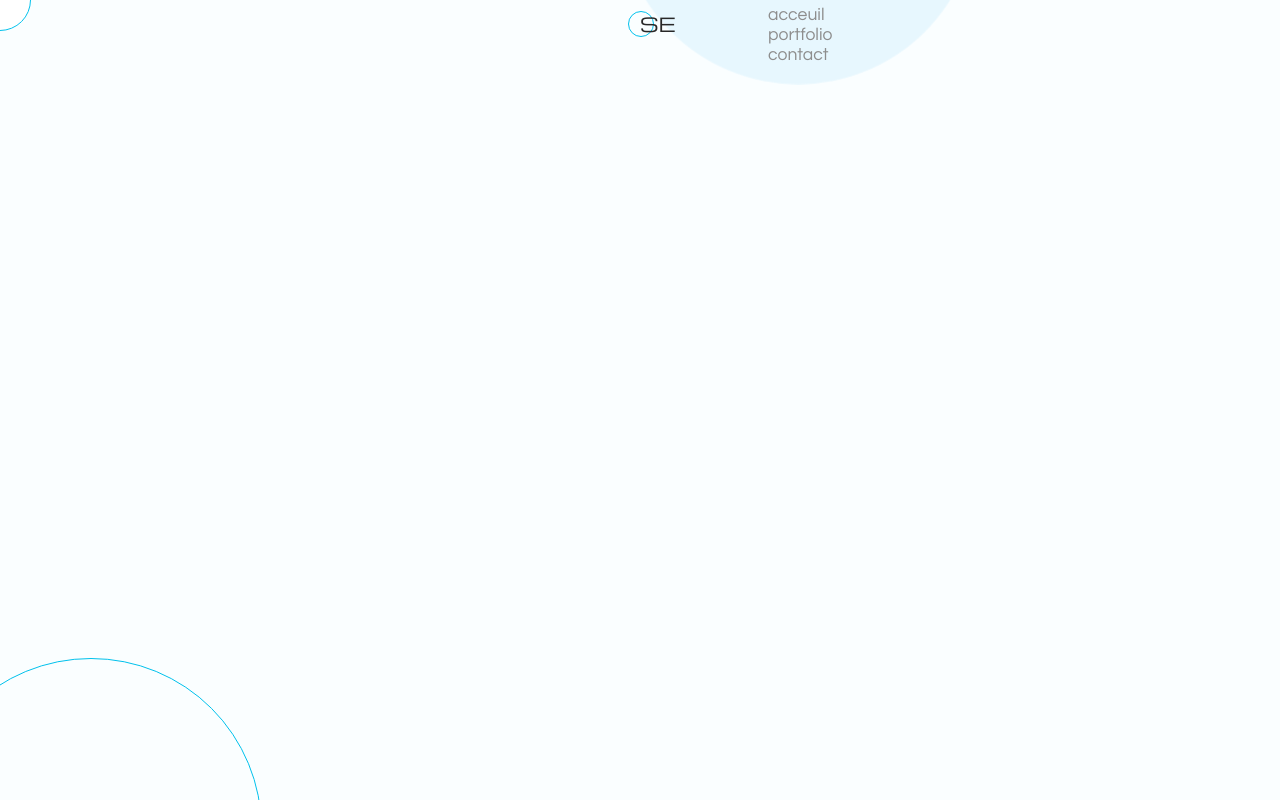
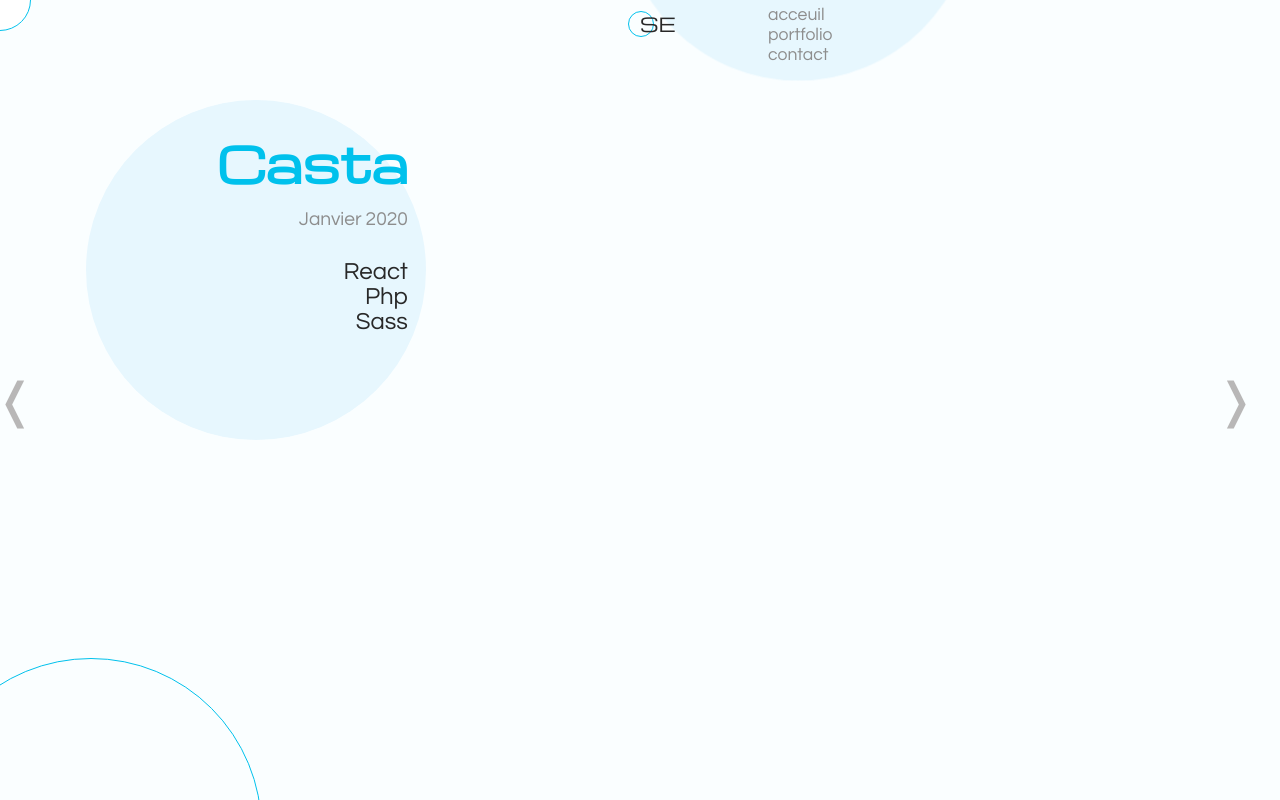
Before and after one commit to Elisee-des/site_vitrine_with_React, a React (Create React App) app: page /projet-1 in a window 1280 px wide. Shown: the top 800 px of the page. Built offline with nearby package versions, Linux system fonts and the light colour scheme.

Commit message:
debut de gestion des projet.projet 1 en ecriture

```diff
--- /dev/null
+++ b/src/components/Project.js
@@ -0,0 +1,22 @@
+import React, { useState } from 'react';
+import { projectsData } from "../data/projectsData"
+
+const Project = ({ projetcNumber }) => {
+    const [currentProjects] = useState(projectsData[projetcNumber]);
+    console.log(currentProjects);
+    return (
+        <div className="div project-main">
+            <div className="project-content">
+                <h1>{currentProjects.title}</h1>
+                <p>{currentProjects.date}</p>
+                <ul className="languages">
+                    {currentProjects.languages.map((item) => (
+                        <li key={item}>{item}</li>
+                    ))}
+                </ul>
+            </div>
+        </div>
+    );
+};
+
+export default Project;
--- a/src/pages/Projet1.js
+++ b/src/pages/Projet1.js
@@ -2,6 +2,8 @@ import React from 'react';
 import Logo from '../components/Logo';
 import Navigation from '../components/Navigation';
 import Mouse from "../components/Mouse"
+import Buttons from '../components/Buttons';
+import Project from '../components/Project';
 
 const Projet1 = () => {
     return (
@@ -10,8 +12,8 @@ const Projet1 = () => {
             <div className="project">
                 <Navigation />
                 <Logo />
-
-                <button left={"/"} right={"projet-2"} />
+                <Project projetcNumber={0}/>
+                <Buttons left={"/"} right={"/projet-2"}/>
             </div>
         </main>
     );
```
